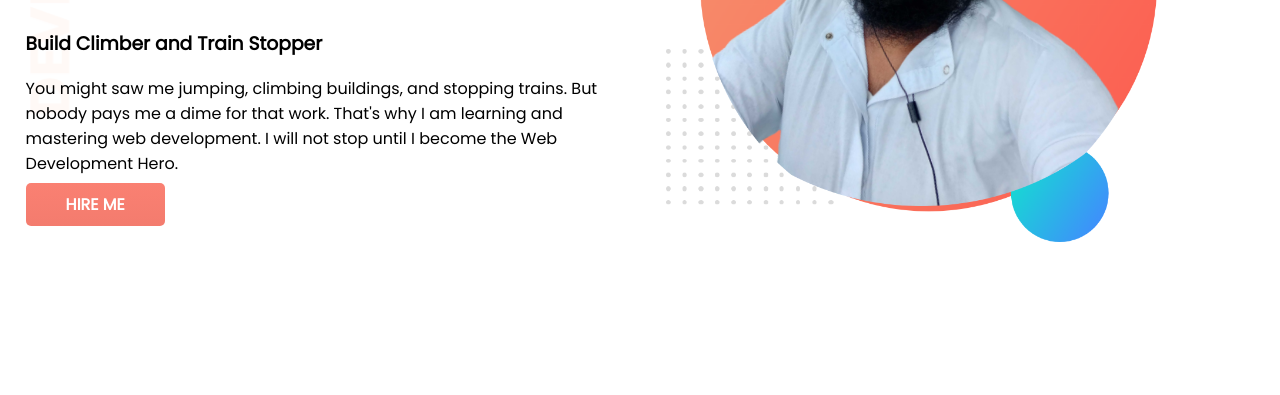
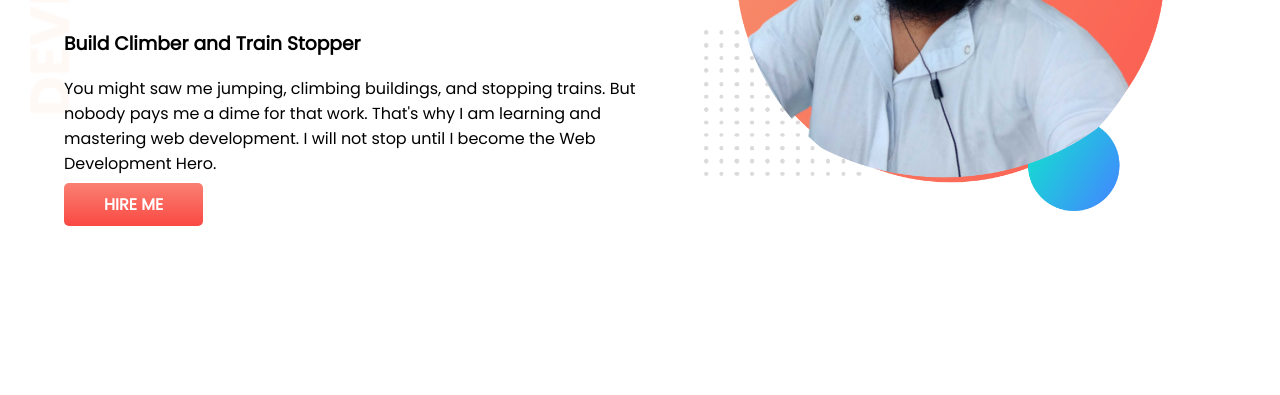
Before and after one commit to mdshahed1/old-developer-portfolio, a plain HTML site: page index.html in a window 1280 px wide. Shown: the part 246-641 px from the top of the page. Drawn offline with Linux system fonts and the light colour scheme.

Commit message:
color changed

```diff
--- a/style.css
+++ b/style.css
@@ -26,7 +26,7 @@ h2{
 }
 .half-width{
     width: 50%;
-    padding-left: 2%;
+    padding-left: 5%;
 }
 
 .half-width img{
@@ -35,7 +35,7 @@ h2{
 
 .link-button{
     text-decoration: none;
-    background-image: linear-gradient(salmon, rgba(243, 121, 107, 0.979));
+    background-image: linear-gradient(salmon, rgb(250, 73, 67));
     padding: 10px 40px;
     border-radius: 5px;
     color: white;
```
